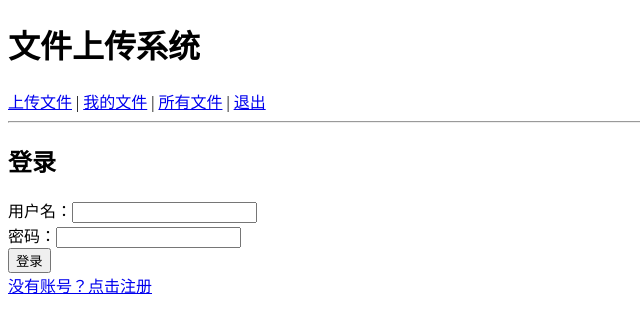
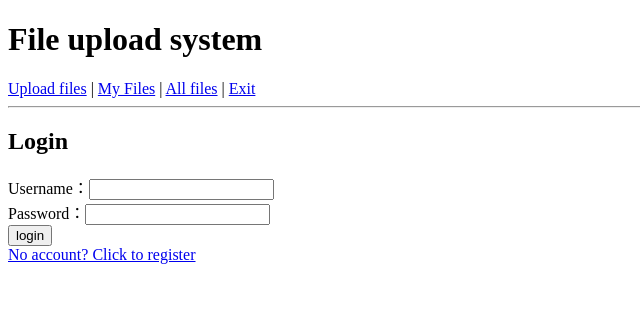
Before and after one commit to AlanYuzhe/ec521-final, a Flask app: page /login in a window 1280 px wide. Shown: the top 333 px of the page, without its empty margins (0-640 px from the left). Run offline with Flask 3, Linux system fonts and the light colour scheme; a user stored in the database is signed in.

Commit message:
database finished

```diff
--- a/app.py
+++ b/app.py
@@ -55,14 +55,14 @@
         role = 'user'  # 默认注册为普通用户
 
         if User.query.filter_by(username=username).first():
-            flash('用户名已存在。')
+            flash('Username already exists!')
             return redirect(url_for('register'))
 
         new_user = User(username=username, role=role)
         new_user.set_password(password)
         db.session.add(new_user)
         db.session.commit()
-        flash('注册成功，请登录。')
+        flash('Registration successful, please log in...')
         return redirect(url_for('login'))
 
     return render_template('register.html')
@@ -77,10 +77,10 @@
         user = User.query.filter_by(username=username).first()
         if user and user.check_password(password):
             login_user(user)
-            flash('登录成功。')
+            flash('Login successful。')
             return redirect(url_for('upload'))
         else:
-            flash('用户名或密码错误。')
+            flash('Wrong username or password!')
             return redirect(url_for('login'))
 
     return render_template('login.html')
@@ -90,7 +90,7 @@
 @login_required
 def logout():
     logout_user()
-    flash('您已退出登录。')
+    flash('You are logged out！')
     return redirect(url_for('login'))
 
 
@@ -106,7 +106,7 @@
         file = request.files['photo']
 
         if file.filename == '':
-            flash('未选择文件。')
+            flash('No file selected!')
             return redirect(request.url)
 
         original_filename = secure_filename(file.filename)
@@ -132,16 +132,16 @@
                 if kind:
                     kind_mime = kind.mime
                 else:
-                    flash('无法确定文件类型。')
+                    flash('Unable to determine the file type!')
                     return redirect(request.url)
 
             # 验证 MIME 类型是否允许
             if kind_mime not in ['image/jpeg', 'image/png', 'text/plain']:
-                flash('不允许的文件类型。')
+                flash('Disallowed file types!')
                 return redirect(request.url)
 
         except Exception as e:
-            flash(f'无法确定文件类型：{str(e)}')
+            flash(f'Unable to determine file type：{str(e)}')
             return redirect(request.url)
 
         # 使用 UUID 生成唯一的文件名，防止文件名冲突
@@ -162,9 +162,9 @@
             #     flash('上传的文件包含病毒，已被删除。')
             #     return redirect(url_for('upload'))
 
-            flash(f'文件 {original_filename} 上传成功。')
+            flash(f'File {original_filename} uploaded successfully。')
         except Exception as e:
-            flash(f'上传失败：{str(e)}')
+            flash(f'Upload failed：{str(e)}')
 
         return redirect(url_for('upload'))
 
@@ -173,7 +173,7 @@
 
 @app.errorhandler(RequestEntityTooLarge)
 def handle_file_too_large(e):
-    flash('上传失败：文件过大。最大允许大小为16MB。')
+    flash('Upload failed: The file is too large. The maximum allowed size is 16MB!')
     return redirect(url_for('upload'))
 
 
@@ -185,9 +185,9 @@
         user_folder = os.path.join(app.config['UPLOAD_FOLDER'], username)
         file_path = os.path.join(user_folder, filename)
         if not os.path.isfile(file_path):
-            return "文件未找到。"
+            return "File not found。"
     else:
-        return "无权访问该文件。"
+        return "No permission to access the file!"
 
     # 检测文件类型
     mime_type = filetype.guess_mime(file_path)
@@ -201,7 +201,7 @@
             content = f.read()
         return f"<pre>{content}</pre>"
     except Exception as e:
-        return f"无法读取文件：{str(e)}"
+        return f"Unable to read file：{str(e)}"
 
 
 @app.route('/my_files')
@@ -219,7 +219,7 @@
 @login_required
 def all_files():
     if current_user.role != 'admin':
-        flash('无权访问。')
+        flash('No access!')
         return redirect(url_for('upload'))
 
     all_files = {}
--- a/templates/all_files.html
+++ b/templates/all_files.html
@@ -1,9 +1,9 @@
 {% extends "base.html" %}
-{% block title %}所有文件{% endblock %}
+{% block title %}All files{% endblock %}
 {% block content %}
-<h2>所有用户的上传文件</h2>
+<h2>All users' uploaded files</h2>
 {% for user, files in all_files.items() %}
-    <h3>用户：{{ user }}</h3>
+    <h3>User：{{ user }}</h3>
     <ul>
         {% for file in files %}
             <li><a href="{{ url_for('view_file', username=user, filename=file) }}">{{ file }}</a></li>
--- a/templates/base.html
+++ b/templates/base.html
@@ -2,21 +2,21 @@
 <html lang="en">
 <head>
     <meta charset="UTF-8">
-    <title>{% block title %}文件上传系统{% endblock %}</title>
+    <title>{% block title %}File upload system{% endblock %}</title>
 </head>
 <body>
-    <h1>{% block header %}文件上传系统{% endblock %}</h1>
+    <h1>{% block header %}File upload system{% endblock %}</h1>
     <nav>
         {% if current_user.is_authenticated %}
-            <a href="{{ url_for('upload') }}">上传文件</a> |
-            <a href="{{ url_for('my_files') }}">我的文件</a>
+            <a href="{{ url_for('upload') }}">Upload files</a> |
+            <a href="{{ url_for('my_files') }}">My Files</a>
             {% if current_user.role == 'admin' %}
-                | <a href="{{ url_for('all_files') }}">所有文件</a>
+                | <a href="{{ url_for('all_files') }}">All files</a>
             {% endif %}
-            | <a href="{{ url_for('logout') }}">退出</a>
+            | <a href="{{ url_for('logout') }}">Exit</a>
         {% else %}
-            <a href="{{ url_for('login') }}">登录</a> |
-            <a href="{{ url_for('register') }}">注册</a>
+            <a href="{{ url_for('login') }}">Login</a> |
+            <a href="{{ url_for('register') }}">Register</a>
         {% endif %}
     </nav>
     <hr>
--- a/templates/login.html
+++ b/templates/login.html
@@ -1,11 +1,11 @@
 {% extends "base.html" %}
-{% block title %}登录{% endblock %}
+{% block title %}Login{% endblock %}
 {% block content %}
-<h2>登录</h2>
+<h2>Login</h2>
 <form method="post">
-    用户名：<input type="text" name="username" required><br>
-    密码：<input type="password" name="password" required><br>
-    <input type="submit" value="登录">
+    Username：<input type="text" name="username" required><br>
+    Password：<input type="password" name="password" required><br>
+    <input type="submit" value="login">
 </form>
-<a href="{{ url_for('register') }}">没有账号？点击注册</a>
+<a href="{{ url_for('register') }}">No account? Click to register</a>
 {% endblock %}
--- a/templates/my_files.html
+++ b/templates/my_files.html
@@ -1,7 +1,7 @@
 {% extends "base.html" %}
-{% block title %}我的文件{% endblock %}
+{% block title %}My File{% endblock %}
 {% block content %}
-<h2>我的上传文件</h2>
+<h2>My Uploads</h2>
 <ul>
     {% for file in files %}
         <li><a href="{{ url_for('view_file', username=username, filename=file) }}">{{ file }}</a></li>
--- a/templates/upload.html
+++ b/templates/upload.html
@@ -1,9 +1,9 @@
 {% extends "base.html" %}
-{% block title %}上传文件{% endblock %}
+{% block title %}Upload files{% endblock %}
 {% block content %}
-<h2>上传图片或文本文件</h2>
+<h2>Upload an image or text file</h2>
 <form method="post" enctype="multipart/form-data">
     <input type="file" name="photo">
-    <input type="submit" value="上传">
+    <input type="submit" value="upload">
 </form>
 {% endblock %}
```
Also changed, not shown: templates/register.html (+6 -6 lines).
